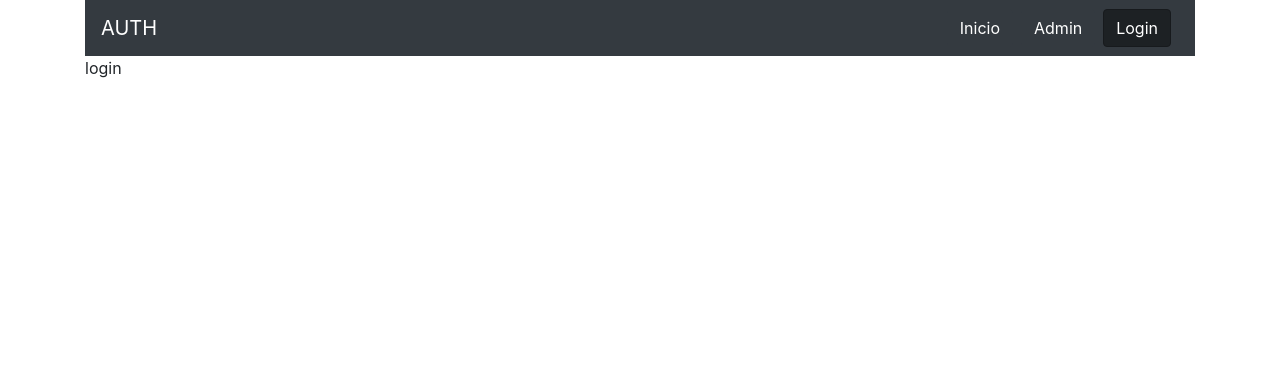
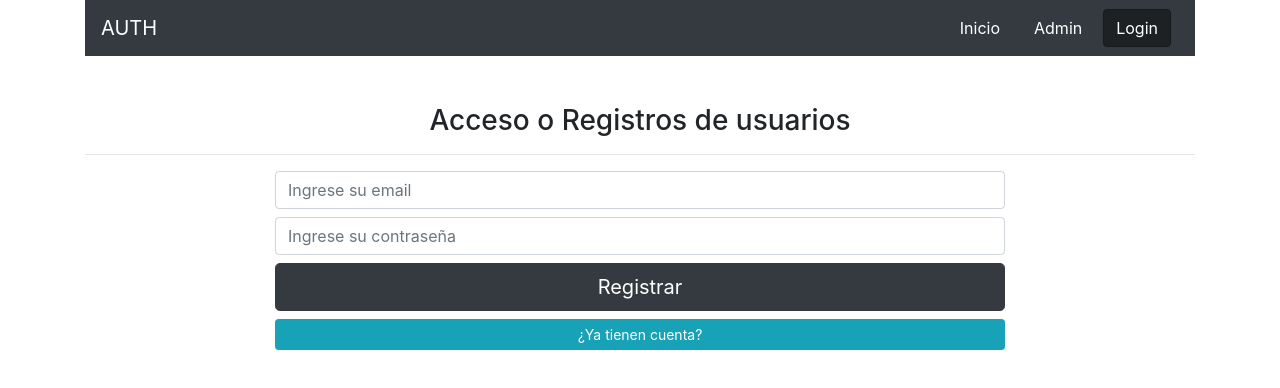
Before and after one commit to emege93/React-Crud-firebase-login-auth-example, a React (Create React App) app: page /login in a window 1280 px wide. Shown: the top 388 px of the page. Built offline with nearby package versions, Linux system fonts and the light colour scheme.

Commit message:
Add form login

```diff
--- a/src/App.jsx
+++ b/src/App.jsx
@@ -1,5 +1,6 @@
 import React from 'react'
 import { BrowserRouter as Router, Switch, Route } from "react-router-dom";
+import Login from './components/Login';
 import Navbar from './components/Navbar';
 
 function App() {
@@ -9,7 +10,7 @@ function App() {
         <Navbar/>
         <Switch>
           <Route path="/login">
-            login
+            <Login/>
           </Route>
           <Route path="/admin">
             admin
--- /dev/null
+++ b/src/components/Login.jsx
@@ -0,0 +1,56 @@
+import React, {useState} from 'react'
+
+const Login = () => {
+
+const [email, setEmail] = useState('')
+const [pass, setPass] = useState('')
+
+const procesarDatos = e => {
+    e.preventDefault()
+    if(!email.trim()){
+        console.log('Ingrese Email');
+    }
+    if(!pass.trim()){
+        console.log('Ingrese Contraseña');
+    }
+    if(pass.length < 6){
+        console.log('Contraseña mayor a 6 caracteres');
+    }
+    console.log('Todo OK');
+}
+
+    return (
+        <div className="mt-5">
+            <h3 className="text-center">Acceso o Registros de usuarios</h3>
+            <hr/>
+            <div className="row justify-content-center">
+                <div className="col-12 col-sm-8 col-md-6-col-xl-4">
+                    <form onSubmit={procesarDatos}>
+                        <input
+                            type="email"
+                            className="form-control mb-2"
+                            placeholder="Ingrese su email"
+                            onChange={e => setEmail(e.target.value)}
+                            value={email}
+                        />
+                        <input
+                            type="password"
+                            className="form-control mb-2"
+                            placeholder="Ingrese su contraseña"
+                            onChange={e => setPass(e.target.value)}
+                            value={pass}
+                        />
+                        <button className="btn btn-dark btn-lg btn-block">
+                            Registrar
+                        </button>
+                        <button className="btn btn-info btn-sm btn-block">
+                            ¿Ya tienen cuenta?
+                        </button>
+                    </form>
+                </div>
+            </div>
+        </div>
+    )
+}
+
+export default Login
```
